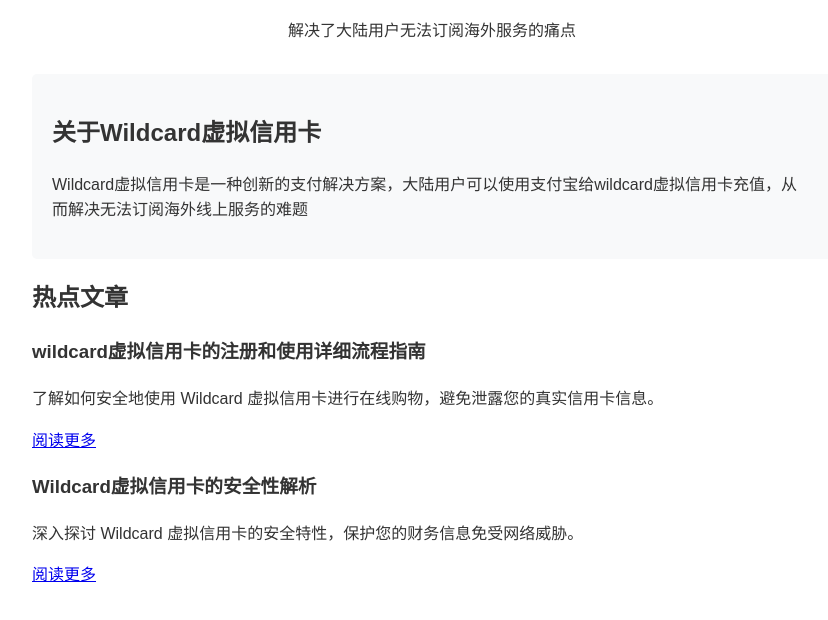
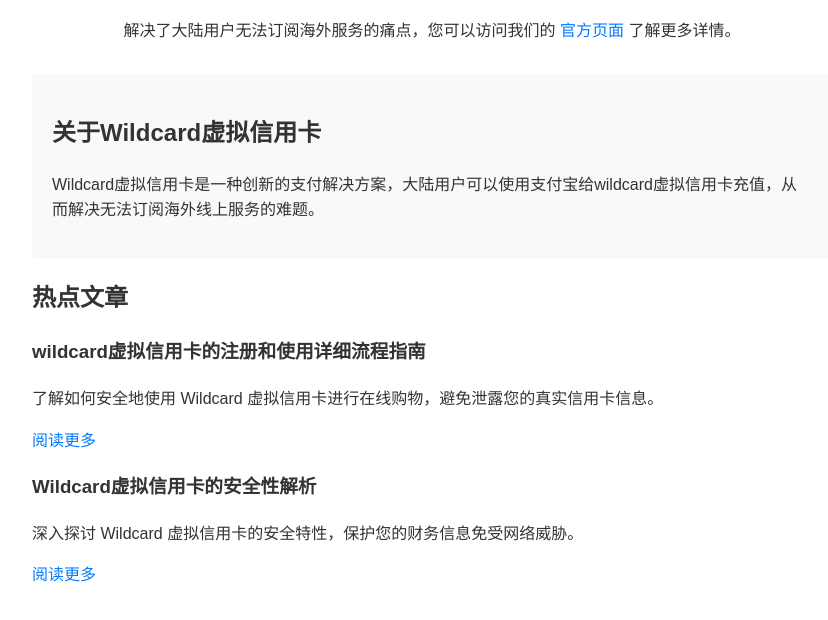
Before and after one commit to comceo/comceo.github.io, a plain HTML site: page index.html in a window 1280 px wide. Shown: the part 96-716 px from the top of the page, without its empty margins (208-1036 px from the left). Drawn offline with Linux system fonts and the light colour scheme.

Commit message:
Update index.html

```diff
--- a/index.html
+++ b/index.html
@@ -2,9 +2,9 @@
 <html lang="zh-CN">
 <head>
     <meta charset="UTF-8">
-    <meta name="viewport" content="viewport" content="width=device-width, initial-scale=1.0">
-    <meta name="description" content="WildCard是一款便捷高效的虚拟卡，专为解决跨境支付场景痛点而生。无需复杂的实名认证流程，仅需国内手机号即可快速注册开通，支持支付宝便捷充值。">
-    <title>WildCard虚拟信用卡，轻松订阅海外线上服务</title>
+    <meta name="viewport" content="width=device-width, initial-scale=1.0">
+    <meta name="description" content="WildCard是一款便捷高效的虚拟卡，专为解决跨境支付场景痛点而生。无需复杂的实名认证流程，仅需国内手机号即可快速注册开通。支持支付宝便捷充值，无论是订阅 ChatGPT Plus、OpenAI API、Midjourney 等热门海外服务。">
+    <title>WildCard 一分钟注册，轻松订阅海外线上服务</title>
     <style>
         body {
             font-family: Arial, sans-serif;
@@ -30,29 +30,36 @@
             border-radius: 5px;
             margin-bottom: 20px;
         }
+        a {
+            color: #007bff;
+            text-decoration: none;
+        }
+        a:hover {
+            text-decoration: underline;
+        }
     </style>
 </head>
 <body>
     <div class="container">
         <header>
             <h1>WildCard|一分钟注册，轻松订阅海外线上服务</h1>
-            <p>解决了大陆用户无法订阅海外服务的痛点</p>
+            <p>解决了大陆用户无法订阅海外服务的痛点，您可以访问我们的 <a href="https://bewildcard.com/i/CEO">官方页面</a> 了解更多详情。</p>
         </header>
         <section class="description">
             <h2>关于Wildcard虚拟信用卡</h2>
-            <p>Wildcard虚拟信用卡是一种创新的支付解决方案，大陆用户可以使用支付宝给wildcard虚拟信用卡充值，从而解决无法订阅海外线上服务的难题</p>
+            <p>Wildcard虚拟信用卡是一种创新的支付解决方案，大陆用户可以使用支付宝给wildcard虚拟信用卡充值，从而解决无法订阅海外线上服务的难题。</p>
         </section>
         <main>
             <h2>热点文章</h2>
             <article>
                 <h3>wildcard虚拟信用卡的注册和使用详细流程指南</h3>
                 <p>了解如何安全地使用 Wildcard 虚拟信用卡进行在线购物，避免泄露您的真实信用卡信息。</p>
-                <a href="#">阅读更多</a>
+                <a href="https://bewildcard.com/i/CEO">阅读更多</a>
             </article>
             <article>
                 <h3>Wildcard虚拟信用卡的安全性解析</h3>
                 <p>深入探讨 Wildcard 虚拟信用卡的安全特性，保护您的财务信息免受网络威胁。</p>
-                <a href="#">阅读更多</a>
+                <a href="https://bewildcard.com/i/CEO">阅读更多</a>
             </article>
         </main>
     </div>
```
